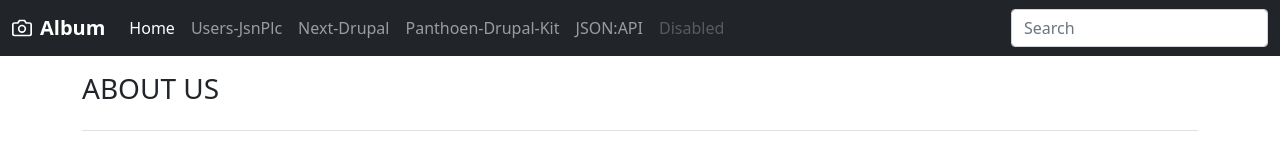
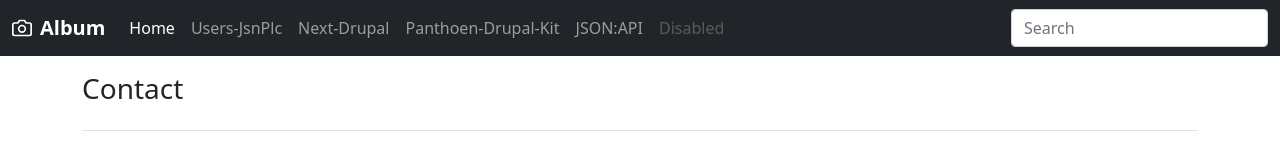
Before and after one commit to jahidul-rassel/jahidul-all-in-one-1, a Next.js app: page /cms/Contact in a window 1280 px wide. Shown: the top 159 px of the page. Built offline with nearby package versions, Linux system fonts and the light colour scheme.

Commit message:
Update Contact.jsx

```diff
--- a/pages/cms/Contact.jsx
+++ b/pages/cms/Contact.jsx
@@ -1,7 +1,7 @@
 const Contact = () => {
     return (
         <div className='divMission'>
-            <h3>ABOUT US</h3>
+            <h3>Contact</h3>
         </div>
      );
 }
```
